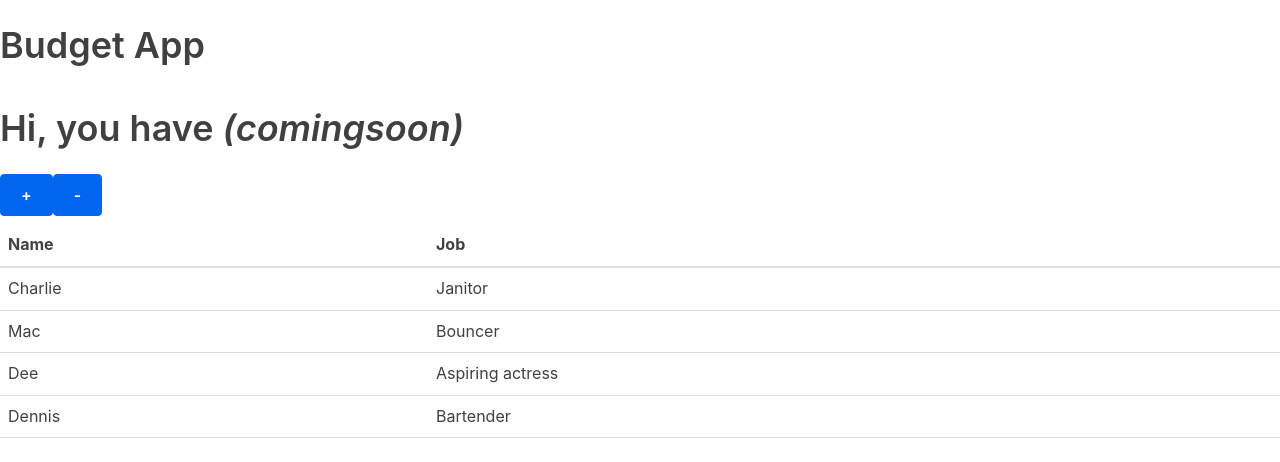
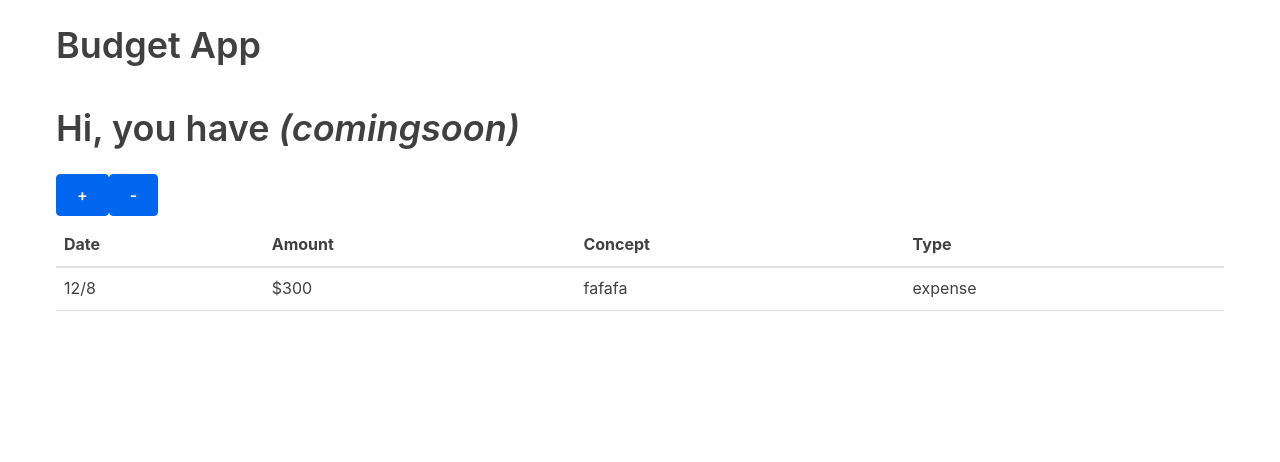
Before and after one commit to Vallejord/budget-app, a React (Create React App) app: page / in a window 1280 px wide. Shown: the top 462 px of the page. Built offline with nearby package versions, Linux system fonts and the light colour scheme.

Commit message:
table ongoing

```diff
--- a/src/App.js
+++ b/src/App.js
@@ -8,7 +8,7 @@ import Table from './Table.js'
 class App extends Component {
     render() {
         return (
-            <div className="app">
+            <div className="container">
                 <Header />
                 <Main />
                 <Actions />
--- a/src/Table.js
+++ b/src/Table.js
@@ -1,33 +1,37 @@
 import React, {Component} from 'react'
+
+const TableHeader = () => {
+  return (
+    <thead>
+      <tr>
+        <th>Date</th>
+        <th>Amount</th>
+        <th>Concept</th>
+        <th>Type</th>
+      </tr>
+    </thead>
+  )
+}
+
+const TableBody = () => {
+  return (
+    <tbody>
+      <tr>
+        <td>12/8</td>
+        <td>$300</td>
+        <td>fafafa</td>
+        <td>expense</td>
+      </tr>
+    </tbody>
+  )
+}
 
 class Table extends Component {
   render() {
     return (
       <table>
-          <thead>
-            <tr>
-              <th>Name</th>
-              <th>Job</th>
-            </tr>
-          </thead>
-          <tbody>
-            <tr>
-              <td>Charlie</td>
-              <td>Janitor</td>
-            </tr>
-            <tr>
-              <td>Mac</td>
-              <td>Bouncer</td>
-            </tr>
-            <tr>
-              <td>Dee</td>
-              <td>Aspiring actress</td>
-            </tr>
-            <tr>
-              <td>Dennis</td>
-              <td>Bartender</td>
-            </tr>
-          </tbody>
+        <TableHeader />
+        <TableBody />
       </table>
     )
   }
```
Lines whose indentation alone changed are shown as unchanged.
